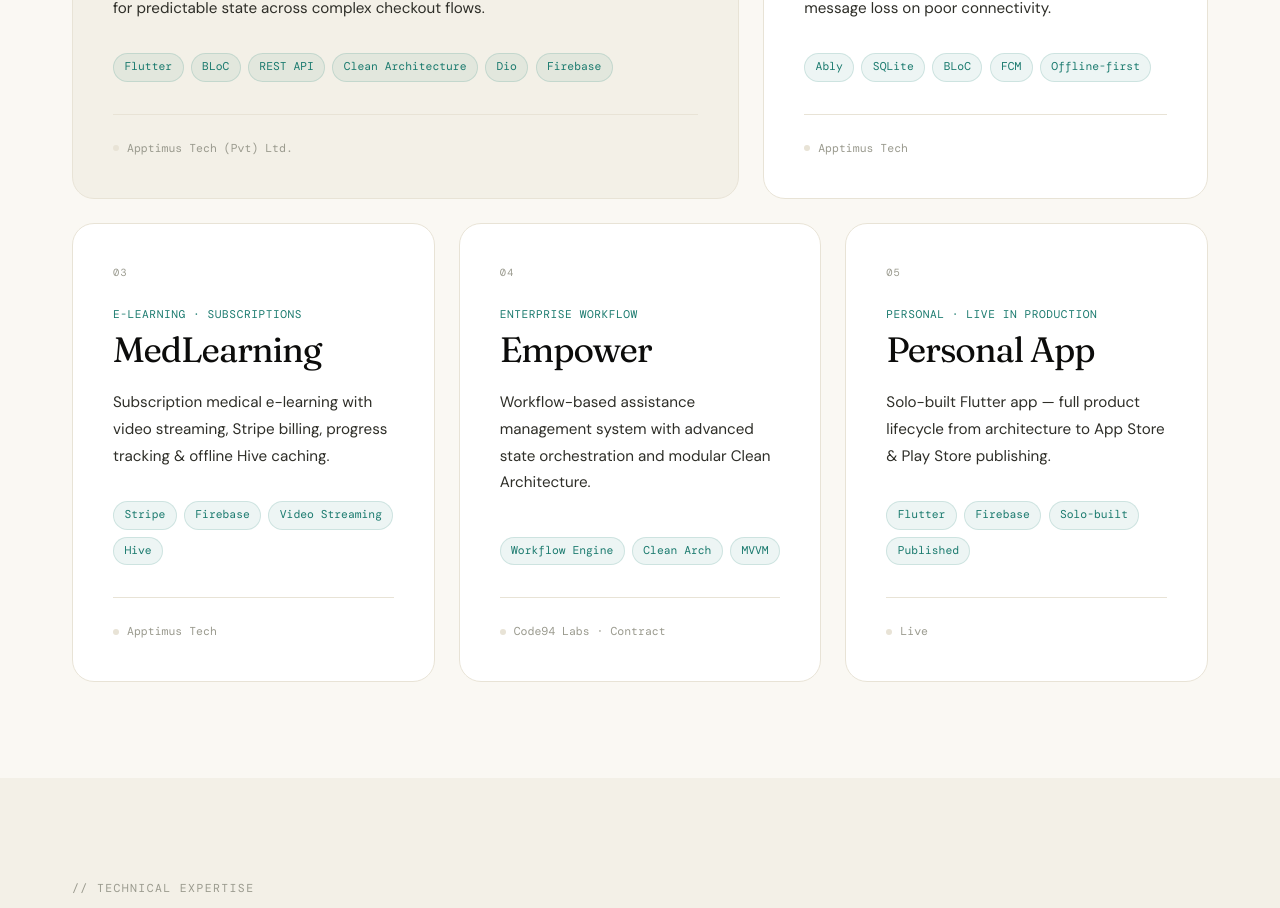
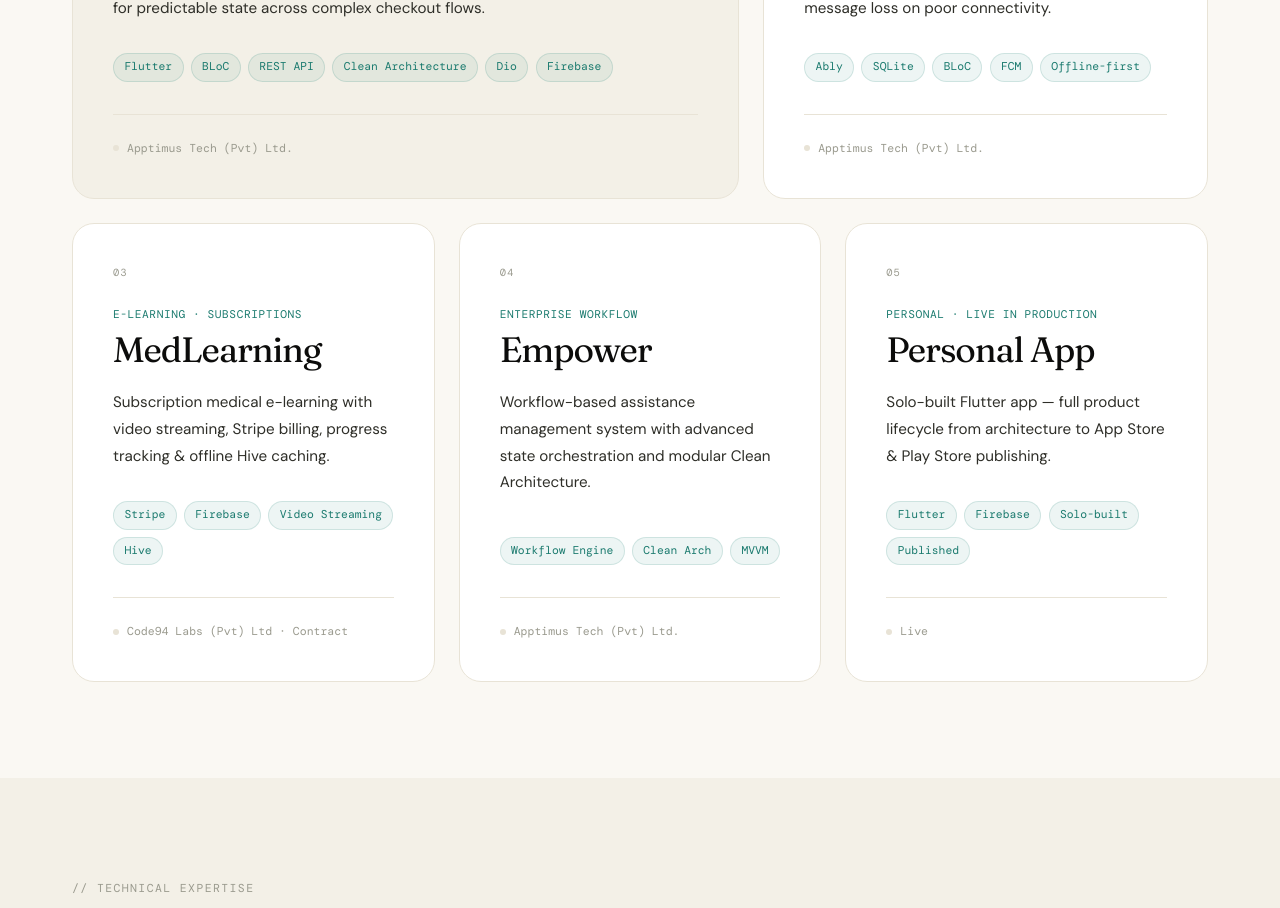
Before and after one commit to umakaranuma/umakaran, a Next.js app: page / in a window 1280 px wide. Shown: the part 3100-4008 px from the top of the page. Built offline with nearby package versions, Linux system fonts and the light colour scheme.

Commit message:
feat: create Projects component to showcase professional work experience

```diff
--- a/components/Projects.tsx
+++ b/components/Projects.tsx
@@ -20,7 +20,7 @@
     name: "Ryba",
     desc: "Real-time messaging with Ably WebSockets, offline SQLite caching, and push notifications. Zero message loss on poor connectivity.",
     tags: ["Ably", "SQLite", "BLoC", "FCM", "Offline-first"],
-    origin: "Apptimus Tech"
+    origin: "Apptimus Tech (Pvt) Ltd."
   },
   {
     num: "03",
@@ -28,7 +28,7 @@
     name: "MedLearning",
     desc: "Subscription medical e-learning with video streaming, Stripe billing, progress tracking & offline Hive caching.",
     tags: ["Stripe", "Firebase", "Video Streaming", "Hive"],
-    origin: "Apptimus Tech"
+    origin: "Code94 Labs (Pvt) Ltd · Contract"
   },
   {
     num: "04",
@@ -36,7 +36,7 @@
     name: "Empower",
     desc: "Workflow-based assistance management system with advanced state orchestration and modular Clean Architecture.",
     tags: ["Workflow Engine", "Clean Arch", "MVVM"],
-    origin: "Code94 Labs · Contract"
+    origin: "Apptimus Tech (Pvt) Ltd."
   },
   {
     num: "05",
```
